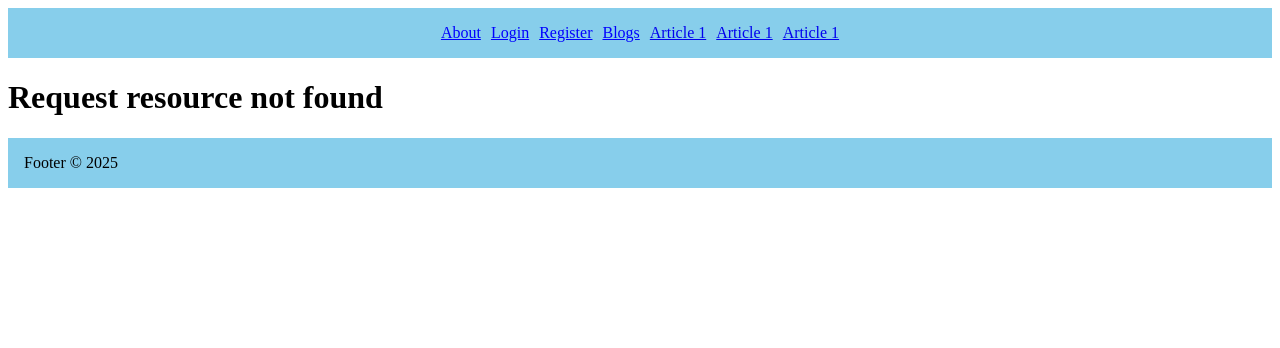
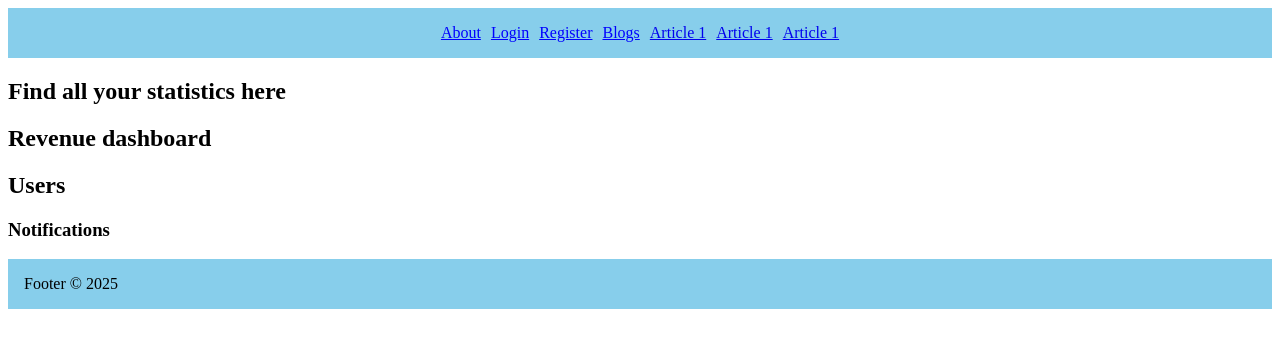
Before and after one commit to vickyaltitude/nextjs-15-codeval, a Next.js app: page /complex-dashboard in a window 1280 px wide. Before the commit this address had no page. Shown: the top 348 px of the page. Built offline with nearby package versions, Linux system fonts and the light colour scheme.

Commit message:
completed till slots or parallel routing

```diff
--- /dev/null
+++ b/src/app/complex-dashboard/@notifications/page.tsx
@@ -0,0 +1,3 @@
+export default function Notifications() {
+  return <h3>Notifications</h3>;
+}
--- /dev/null
+++ b/src/app/complex-dashboard/@revenue/page.tsx
@@ -0,0 +1,3 @@
+export default function RevenueDashboard() {
+  return <h2>Revenue dashboard</h2>;
+}
--- /dev/null
+++ b/src/app/complex-dashboard/@users/page.tsx
@@ -0,0 +1,3 @@
+export default function UsersDashboard() {
+  return <h2>Users</h2>;
+}
--- /dev/null
+++ b/src/app/complex-dashboard/layout.tsx
@@ -0,0 +1,22 @@
+//so slot follows the convention of having @ in the folder name and its parallel routing which helps in many ways..
+
+export default function ComplexLayout({
+  children,
+  notifications,
+  revenue,
+  users,
+}: {
+  children: React.ReactNode;
+  notifications: React.ReactNode;
+  revenue: React.ReactNode;
+  users: React.ReactNode;
+}) {
+  return (
+    <>
+      <div>{children}</div>
+      <div>{revenue}</div>
+      <div>{users}</div>
+      <div>{notifications}</div>
+    </>
+  );
+}
--- /dev/null
+++ b/src/app/complex-dashboard/page.tsx
@@ -0,0 +1,3 @@
+export default function ComplexDashboard() {
+  return <h2>Find all your statistics here</h2>;
+}
--- a/src/app/products/[productId]/page.tsx
+++ b/src/app/products/[productId]/page.tsx
@@ -15,5 +15,8 @@ export const generateMetadata = async ({
 
 export default async function ProductDetail({ params }: props) {
   const productId = (await params).productId;
+  const randomInt = Math.floor(Math.random() * 4);
+  if (randomInt === 1) throw new Error("Failed fetching this component");
+
   return <h3>This is product {productId} detail page</h3>;
 }
```
Also changed, not shown: src/app/products/[productId]/error.tsx (added, +25 -0 lines).
